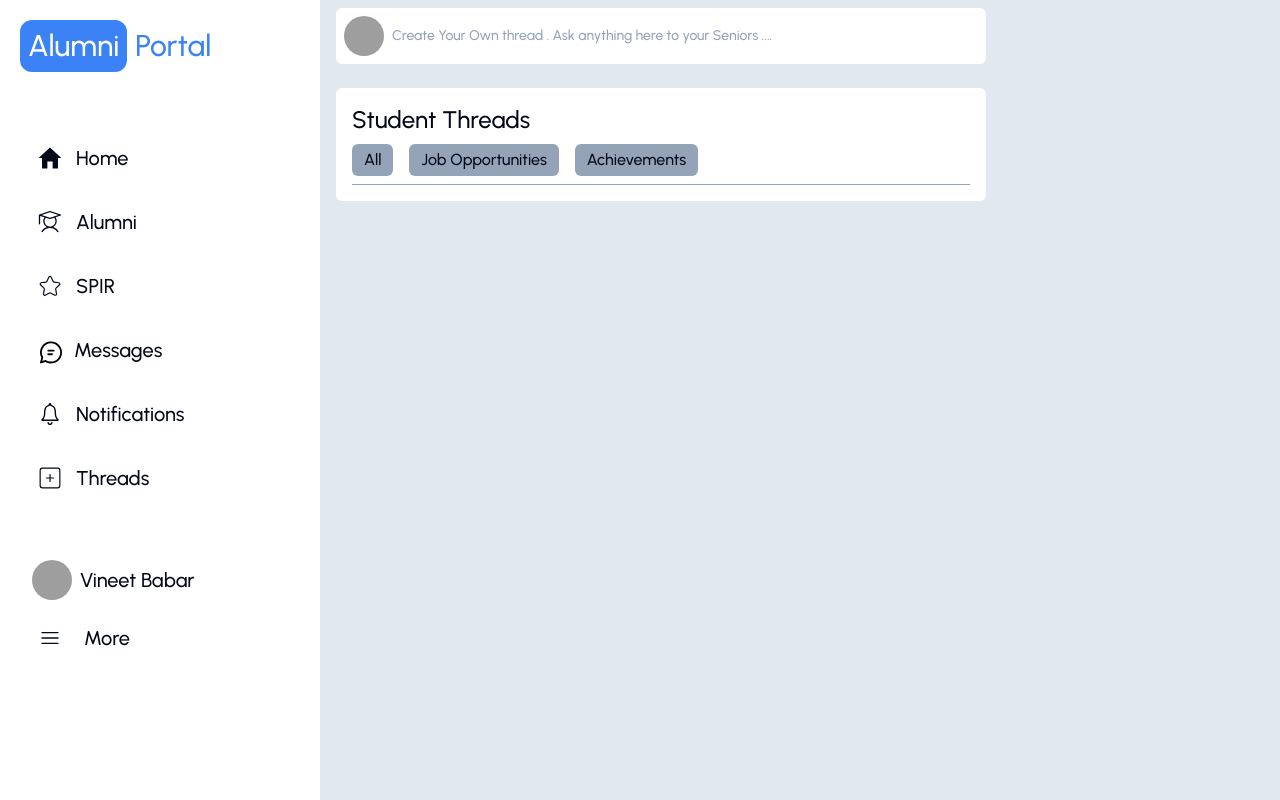
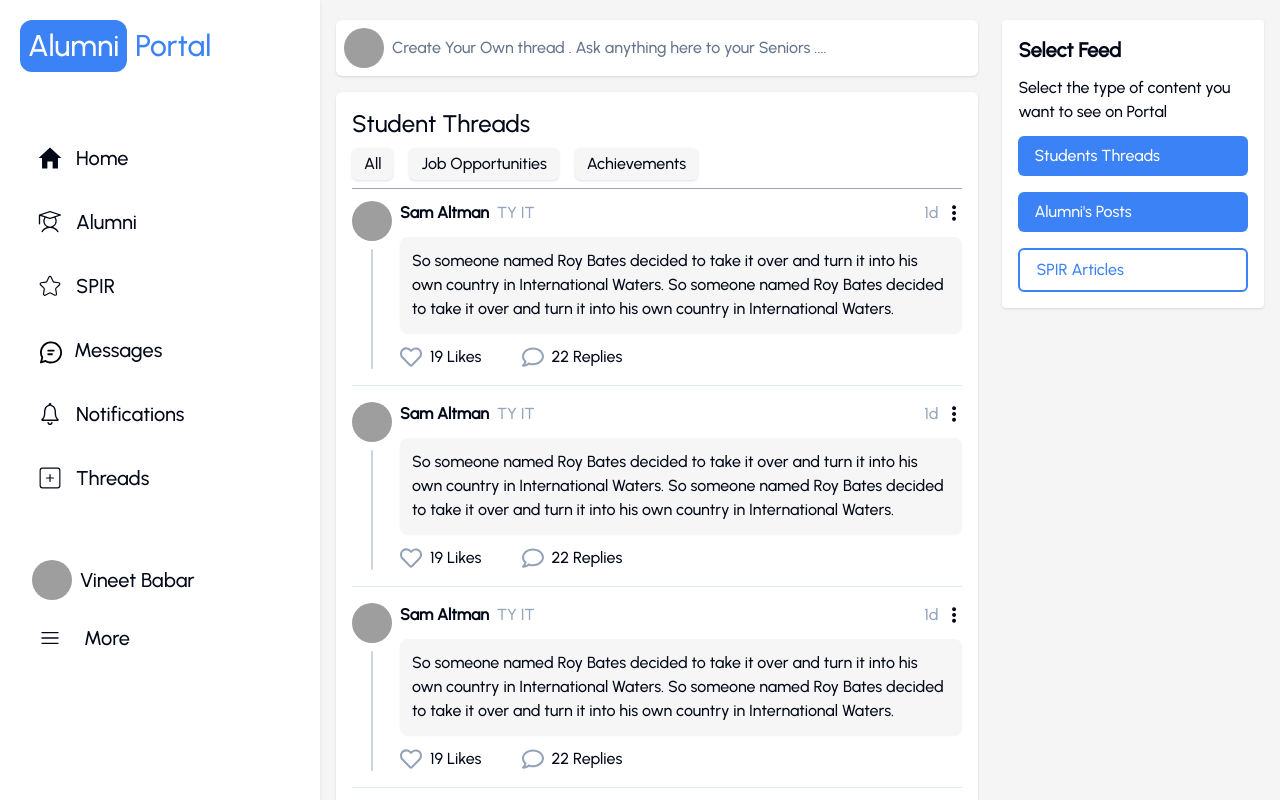
Before and after one commit to Himan-Miku/alumni-portal, a Next.js app in the folder apps/newui/: page / in a window 1280 px wide. Shown: the top 800 px of the page. Built offline with nearby package versions, Linux system fonts and the light colour scheme; grey boxes are pictures that could not be loaded.

Commit message:
Feat: Home Page

```diff
--- a/apps/newui/app/globals.css
+++ b/apps/newui/app/globals.css
@@ -79,4 +79,10 @@
   .nav-names {
     @apply hidden xl:block;
   }
+  .select_option {
+    @apply bg-blue-500 px-4 py-2 text-white rounded-md;
+  }
+  .un_select_option {
+    @apply border-2 border-blue-500 px-4 py-2 text-blue-500 rounded-md;
+  }
 }
--- a/apps/newui/app/layout.tsx
+++ b/apps/newui/app/layout.tsx
@@ -18,7 +18,7 @@ export default function RootLayout({
   return (
     <html lang="en">
       <body className={urbanist.className}>
-        <div className="flex bg-slate-200">
+        <div className="flex bg-bg">
           <Navbar></Navbar>
           {children}
         </div>
--- a/apps/newui/app/page.tsx
+++ b/apps/newui/app/page.tsx
@@ -1,15 +1,18 @@
 import CreateThread from "@/components/CreateThread";
+import SelectOptions from "@/components/SelectOptions";
 import StudentsThreads from "@/components/StudentsThreads";
 import React from "react";
 
 const page = () => {
   return (
-    <div className=" mx-4 grid grid-cols-10 w-full">
+    <div className=" my-5 mx-4 grid grid-cols-10 gap-6 w-full">
       <div className="col-span-10 lg:col-span-7 flex flex-col gap-4 w-full ">
         <CreateThread></CreateThread>
         <StudentsThreads></StudentsThreads>
       </div>
-      <div className="hidden lg:block col-span-3"></div>
+      <div className="hidden lg:block col-span-3">
+        <SelectOptions></SelectOptions>
+      </div>
     </div>
   );
 };
--- a/apps/newui/components/CreateThread.tsx
+++ b/apps/newui/components/CreateThread.tsx
@@ -3,13 +3,13 @@ import { Avatar, AvatarFallback, AvatarImage } from "@/components/ui/avatar";
 
 const CreateThread = () => {
   return (
-    <div className="my-2 bg-white p-2 rounded-md w-full">
+    <div className=" shadow bg-white p-2 rounded-md w-full">
       <div className="flex items-center gap-2">
         <Avatar>
           <AvatarImage src="https://github.com/shadcn.png" alt="@shadcn" />
           <AvatarFallback>CN</AvatarFallback>
         </Avatar>
-        <div className="text-slate-400 text-sm">
+        <div className="text-slate-500 text-base">
           Create Your Own thread . Ask anything here to your Seniors ....
         </div>
       </div>
--- a/apps/newui/components/Navbar.tsx
+++ b/apps/newui/components/Navbar.tsx
@@ -20,7 +20,7 @@ const Navbar = () => {
   return (
     <nav
       className="sticky top-0 h-[100vh]
-  bg-white p-4"
+  bg-white p-4 shadow"
     >
       <div className="w-min xl:w-[18rem] flex flex-col gap-16 h-full">
         <div className="hidden xl:block">
--- /dev/null
+++ b/apps/newui/components/SelectOptions.tsx
@@ -0,0 +1,17 @@
+import React from "react";
+
+const SelectOptions = () => {
+  return (
+    <div className="sticky top-5 right-0 rounded-sm flex p-4 flex-col gap-3 bg-white shadow">
+      <h2 className="text-xl font-semibold">Select Feed</h2>
+      <div>Select the type of content you want to see on Portal</div>
+      <div className="flex flex-col gap-4">
+        <div className="select_option">Students Threads</div>
+        <div className="select_option">Alumni's Posts</div>
+        <div className="un_select_option">SPIR Articles</div>
+      </div>
+    </div>
+  );
+};
+
+export default SelectOptions;
--- a/apps/newui/components/StudentsThreads.tsx
+++ b/apps/newui/components/StudentsThreads.tsx
@@ -1,16 +1,20 @@
 import React from "react";
+import Thread from "./Thread";
 
 const StudentsThreads = () => {
   let tags = ["All", "Job Opportunities", "Achievements"];
 
   return (
-    <div className="bg-white p-4 rounded-md">
+    <div className="bg-white shadow p-4 rounded-md">
       <div className="flex flex-col gap-2">
         <h1 className="text-2xl">Student Threads</h1>
         <div className="flex gap-4">
-          {tags?.map((ele) => {
+          {tags?.map((ele, ind) => {
             return (
-              <span className="bg-slate-400 py-1 px-3 rounded-md">
+              <span
+                key={ind}
+                className="bg-text_bg shadow py-1 px-3 rounded-md"
+              >
                 {ele + " "}
               </span>
             );
@@ -18,8 +22,16 @@ const StudentsThreads = () => {
         </div>
         <div className="w-full h-[1px] bg-slate-400"></div>
       </div>
-      <div className="threads">
-
+      <div className="threads flex flex-col gap-4 pt-3">
+        <Thread></Thread>
+        <hr></hr>
+        <Thread></Thread>
+        <hr></hr>
+        <Thread></Thread>
+        <hr></hr>
+        <Thread></Thread>
+        <hr></hr>
+        <Thread></Thread>
       </div>
     </div>
   );
--- a/apps/newui/components/Thread.tsx
+++ b/apps/newui/components/Thread.tsx
@@ -1,7 +1,55 @@
 import React from "react";
+import { Avatar, AvatarFallback, AvatarImage } from "@/components/ui/avatar";
+import { SlOptionsVertical } from "react-icons/sl";
+import { FaRegHeart } from "react-icons/fa";
+import { FaRegComment } from "react-icons/fa";
 
 const Thread = () => {
-  return <div>Thread</div>;
+  let data = {
+    name: "Sam Altman",
+    class: "TY IT",
+    time: "1d",
+    thread:
+      "So someone named Roy Bates decided to take it over and turn it into his own country in International Waters. So someone named Roy Bates decided to take it over and turn it into his own country in International Waters.",
+    likes: 19,
+    replies: 22,
+  };
+  return (
+    <div className="flex gap-2">
+      <div className="flex gap-2 flex-col items-center">
+        <Avatar>
+          <AvatarImage src="https://github.com/shadcn.png" alt="@shadcn" />
+          <AvatarFallback>CN</AvatarFallback>
+        </Avatar>
+        <div className="w-[1.8px] bg-slate-300 h-full rounded-md"></div>
+      </div>
+      <div className="w-full flex flex-col gap-3">
+        <div className="w-full flex justify-between">
+          <div className="flex gap-2 items-center">
+            <h3 className="font-semibold">{data.name}</h3>
+            <h4 className="text-slate-400">{data?.class}</h4>
+          </div>
+          <div className="flex gap-2 items-center">
+            <h5 className="text-slate-400">{data?.time}</h5>
+            <SlOptionsVertical />
+          </div>
+        </div>
+        <div className="bg-text_bg shadow-sm p-3 rounded-lg">
+          {data?.thread}
+        </div>
+        <div className="flex  gap-10 items-center">
+          <div className="flex gap-2 items-center">
+            <FaRegHeart size={22} className="text-slate-400" />
+            {data?.likes} Likes
+          </div>
+          <div className="flex gap-2 items-center">
+            <FaRegComment size={22} className="text-slate-400" />
+            {data?.replies} Replies
+          </div>
+        </div>
+      </div>
+    </div>
+  );
 };
 
 export default Thread;
--- a/apps/newui/tailwind.config.ts
+++ b/apps/newui/tailwind.config.ts
@@ -1,13 +1,13 @@
-import type { Config } from "tailwindcss"
+import type { Config } from "tailwindcss";
 
 const config = {
   darkMode: ["class"],
   content: [
-    './pages/**/*.{ts,tsx}',
-    './components/**/*.{ts,tsx}',
-    './app/**/*.{ts,tsx}',
-    './src/**/*.{ts,tsx}',
-	],
+    "./pages/**/*.{ts,tsx}",
+    "./components/**/*.{ts,tsx}",
+    "./app/**/*.{ts,tsx}",
+    "./src/**/*.{ts,tsx}",
+  ],
   prefix: "",
   theme: {
     container: {
@@ -19,6 +19,8 @@ const config = {
     },
     extend: {
       colors: {
+        bg: "#F5F5F5",
+        text_bg: "#F6F6F6",
         border: "hsl(var(--border))",
         input: "hsl(var(--input))",
         ring: "hsl(var(--ring))",
@@ -75,6 +77,6 @@ const config = {
     },
   },
   plugins: [require("tailwindcss-animate")],
-} satisfies Config
+} satisfies Config;
 
-export default config
+export default config;
```
